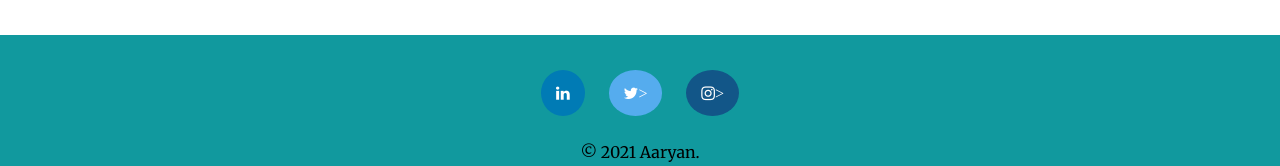
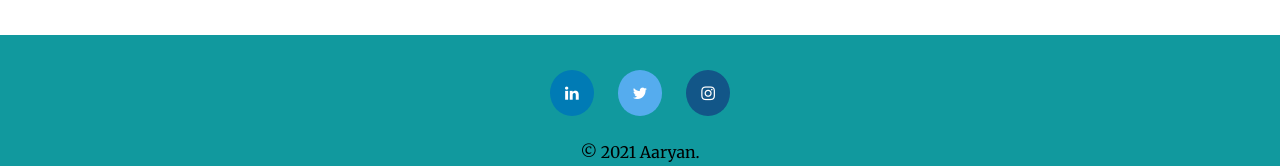
Before and after one commit to aaryan-manutd/Udemy-TC2WDB-CSS-II, a plain HTML site: page index.html in a window 1280 px wide. Shown: the part 2461-2627 px from the top of the page. Drawn offline with Linux system fonts and the light colour scheme.

Commit message:
Removed few bugs

```diff
--- a/index.html
+++ b/index.html
@@ -56,8 +56,8 @@
 
   <div class="bottom-container">
     <a class="footer-link fa fa-linkedin" href="https://www.linkedin.com/in/aaryan-parmar-7a883a185/" target="_blank"></a>
-    <a class="footer-link fa fa-twitter" href="https://twitter.com/Aaryan_ManUtd" target="_blank">></a>
-    <a class="footer-link fa fa-instagram" href="https://www.instagram.com/aaryan_manutd/"  target="_blank">></a>
+    <a class="footer-link fa fa-twitter" href="https://twitter.com/Aaryan_ManUtd" target="_blank"></a>
+    <a class="footer-link fa fa-instagram" href="https://www.instagram.com/aaryan_manutd/"  target="_blank"></a>
     <p style>© 2021 Aaryan.</p>
   </div>
 
```
